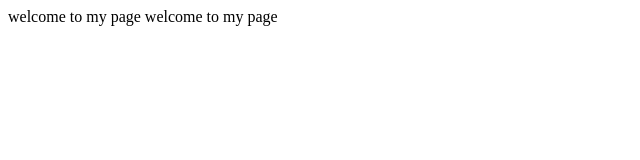
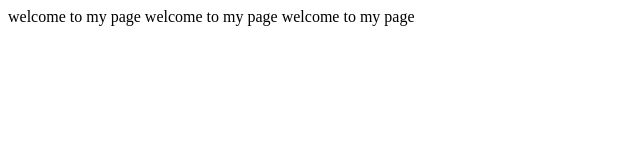
Before and after one commit to dgburn/aliweb, a website: page index.html in a window 1280 px wide. Shown: the whole page, without its empty margins (0-640 px from the left). Drawn offline with Linux system fonts and the light colour scheme.

Commit message:
test_dev

```diff
--- a/index.html
+++ b/index.html
@@ -9,5 +9,6 @@
 <body>
   welcome to my page
   welcome to my page
+  welcome to my page
 </body>
 </html>
```
